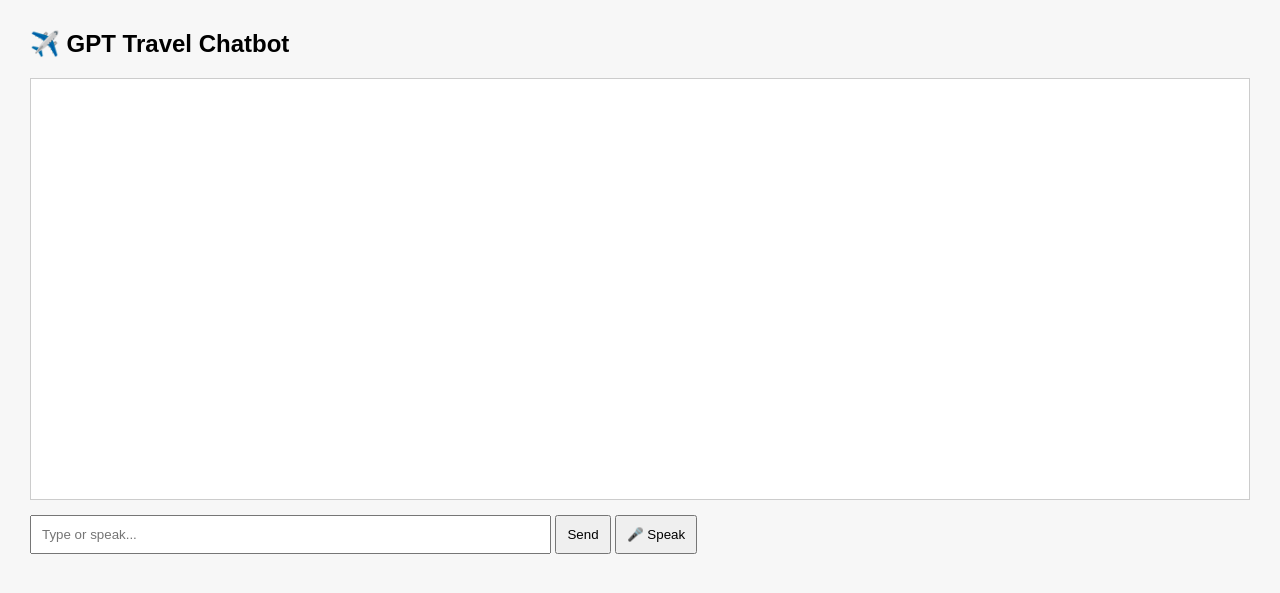
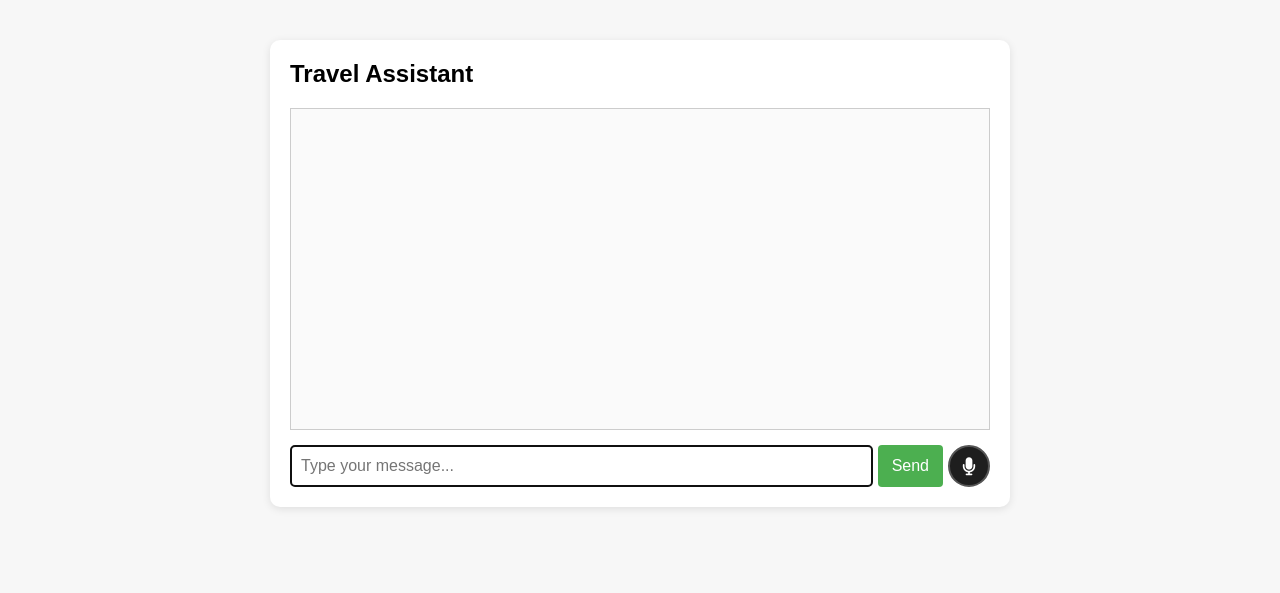
Before and after one commit to phuocdang86/smart-travel-bot, a Flask app: page / in a window 1280 px wide. Shown: the top 593 px of the page. Run offline with Flask 3, Linux system fonts and the light colour scheme.

Commit message:
update hotel booking function

```diff
--- a/app.py
+++ b/app.py
@@ -1,13 +1,17 @@
-from flask import Flask, request, jsonify, render_template
+from flask import Flask, request, jsonify, render_template, session
 import os
+import requests
+import json
+from datetime import datetime
 from dotenv import load_dotenv
 from openai import AzureOpenAI
+import re
 
 load_dotenv()
+app = Flask(__name__)
+app.secret_key = os.getenv("SECRET_KEY", "travel-secret-key")
 
-app = Flask(__name__)
-
-# Setup Azure OpenAI
+# Azure OpenAI Setup
 client = AzureOpenAI(
     api_key=os.getenv("AZURE_OPENAI_API_KEY"),
     azure_endpoint=os.getenv("AZURE_OPENAI_ENDPOINT"),
@@ -15,48 +19,216 @@ client = AzureOpenAI(
 )
 deployment_name = os.getenv("AZURE_OPENAI_DEPLOYMENT")
 
+# Travel Advisor API Setup
+RAPIDAPI_KEY = os.getenv("RAPIDAPI_KEY")
+RAPIDAPI_HOST = os.getenv("RAPIDAPI_HOST")
+TRAVEL_SEARCH_URL = "https://travel-advisor.p.rapidapi.com/locations/search"
+HOTEL_LIST_URL = "https://travel-advisor.p.rapidapi.com/hotels/list"
+
+headers = {
+    "X-RapidAPI-Key": RAPIDAPI_KEY,
+    "X-RapidAPI-Host": RAPIDAPI_HOST
+}
+
+def parse_dates(text):
+    match = re.search(r"(\d{1,2})[-–](\d{1,2})/(\d{2,4})", text)
+    if match:
+        start_day, end_day, month = match.groups()
+        year = datetime.now().year
+        start_date = f"{year}-{int(month):02d}-{int(start_day):02d}"
+        end_date = f"{year}-{int(month):02d}-{int(end_day):02d}"
+        return start_date, end_date
+    return None, None
+
+def extract_travel_info(user_input):
+    extraction_prompt = f"""
+Extract and return the following from the user's travel request in JSON:
+- City
+- Check-in date (format YYYY-MM-DD)
+- Check-out date (format YYYY-MM-DD)
+- Number of adults
+- Number of children
+- Preferences (e.g. CBD, budget, sorting)
+Return "unknown" if any field is missing. If the number of customers unknown, set 1 adult as default.
+
+Input: {user_input}
+"""
+    messages = [{"role": "system", "content": "You extract structured travel info."},
+                {"role": "user", "content": extraction_prompt}]
+    response = client.chat.completions.create(
+        model=deployment_name,
+        messages=messages
+    )
+    return json.loads(response.choices[0].message.content.strip())
+
+def extract_option_number(text):
+    match = re.search(r'option\s*(\d+)', text.lower())
+    return int(match.group(1)) if match else None
+
+def get_city_location_id(city):
+    params = {"query": city, "limit": "1"}
+    res = requests.get(TRAVEL_SEARCH_URL, headers=headers, params=params)
+    try:
+        return res.json()["data"][0]["result_object"]["location_id"]
+    except:
+        return None
+
+def get_hotels(location_id, checkin, adults="2"):
+    params = {
+        "location_id": location_id,
+        "checkin": checkin,
+        "adults": adults,
+        "nights": "1",
+        "currency": "USD",
+        "sort": "price"
+    }
+    res = requests.get(HOTEL_LIST_URL, headers=headers, params=params)
+    hotels = res.json().get("data", [])
+    result = []
+    for h in hotels[:5]:
+        if h.get("name") and h.get("price"):
+            result.append({
+                "name": h["name"],
+                "location": h["location_string"],
+                "price": h["price"],
+                "rating": h.get("rating", "N/A"),
+                "summary": f"{h['name']} – {h['location_string']}, {h['price']} (Rating: {h.get('rating', 'N/A')})"
+            })
+    return result
 
 @app.route('/')
 def home():
     return render_template("chat.html")
 
-
 @app.route('/chat', methods=['POST'])
 def chat():
     user_input = request.json.get("message")
 
-    system_prompt = """
-    You are a helpful and knowledgeable travel assistant.
+    if "messages" not in session:
+        session["messages"] = [
+            {"role": "system", "content": "You're a natural, helpful travel assistant. Never repeat questions. Use memory to avoid re-asking what's already known. Respond conversationally and ask only what's missing."}
+        ]
+    if "extracted" not in session:
+        session["extracted"] = {}
 
-    Your job is to assist users with travel-related questions, such as finding hotel options, suggesting destinations, explaining visa requirements, or helping with planning itineraries.
+    history = session.get("messages", [])
+    history.append({"role": "user", "content": user_input})
 
-    If the user asks for a hotel, try to understand the location, dates, number of people (adults and children), and their preferences. Respond clearly with relevant information or follow-up questions if details are missing.
+    checkin_parsed, _ = parse_dates(user_input)
 
-    Use natural and concise language. Be friendly, proactive, and professional. Do not assume too much — clarify when something is ambiguous.
+    intent_prompt = f"""
+Determine if the following user message is intended to inquire about hotel booking or planning a trip.
+Respond only with 'yes' or 'no'.
+Message: {user_input}
+"""
+    intent_response = client.chat.completions.create(
+        model=deployment_name,
+        messages=[
+            {"role": "system", "content": "You determine intent to book a hotel."},
+            {"role": "user", "content": intent_prompt}
+        ]
+    ).choices[0].message.content.strip()
 
-    Examples:
-    - "Sure! What city are you traveling to, and when do you plan to check in?"
-    - "Got it. You're looking for a hotel in Tokyo next weekend for two adults and a child aged 6. Do you have a budget in mind?"
+    print("🤖 GPT intent detection response:", intent_response)
+    intent_check = intent_response.strip().lower()
+    intent_check = "yes" if intent_check == "yes" else "no"
 
-    If the user is not asking about travel, behave as a general helpful assistant.
-    """
+    if intent_check != "yes":
+        session["extracted"] = {}
+        session["messages"] = session["messages"][:1]
 
-    messages = [
-        {"role": "system", "content": system_prompt},
-        {"role": "user", "content": user_input}
-    ]
+    extracted = {}
+    if intent_check == "yes":
+        extracted = extract_travel_info(user_input)
 
-    try:
-        response = client.chat.completions.create(
-            model=deployment_name,
-            messages=messages
-        )
-        gpt_reply = response.choices[0].message.content.strip()
-        return jsonify({"response": gpt_reply})
-    except Exception as e:
-        return jsonify({"response": f"❌ Error: {str(e)}"})
+    for k, v in extracted.items():
+        if isinstance(v, str):
+            if v.lower() != "unknown":
+                session["extracted"][k] = v
+        else:
+            session["extracted"][k] = v
 
+    if checkin_parsed:
+        parsed_year = int(checkin_parsed.split("-")[0])
+        current_year = datetime.now().year
+        if ("Check-in date" not in session["extracted"]) or (int(session["extracted"].get("Check-in date", "0000-00-00").split("-")[0]) < current_year):
+            session["extracted"]["Check-in date"] = checkin_parsed
 
+    info = session.get("extracted", {})
+    print("🔍 Extracted info from session:", info)
+    print("📅 Parsed check-in (from parse_dates):", checkin_parsed)
+    filled = all(key in info for key in ["City", "Check-in date"])
+
+    def summarize_info(info):
+        parts = []
+        if "City" in info:
+            parts.append(f"destination: {info['City']}")
+        if "Check-in date" in info:
+            parts.append(f"check-in on {info['Check-in date']}")
+        if "Number of adults" in info:
+            parts.append(f"{info['Number of adults']} adult(s)")
+        if "Preferences" in info:
+            parts.append(f"preferences: {info['Preferences']}")
+        return ", ".join(parts)
+
+    option_requested = extract_option_number(user_input)
+    if option_requested and "hotels" in session:
+        index = option_requested - 1
+        if 0 <= index < len(session["hotels"]):
+            selected = session["hotels"][index]
+            gpt_reply = f"Here are more details about **{selected['name']}**:\n\n" \
+                         f"**Location:** {selected['location']}\n" \
+                         f"**Price:** {selected['price']}\n" \
+                         f"**Rating:** {selected['rating']}\n" \
+                         f"This hotel is known for being affordable and well-located in the city center."
+            session["messages"] = history + [{"role": "assistant", "content": gpt_reply}]
+            return jsonify({"response": gpt_reply.replace('\n', '<br>')})
+
+    if filled and intent_check == "yes":
+        city, checkin = info["City"], info["Check-in date"]
+        adults = str(info.get("Number of adults", "1"))
+        location_id = get_city_location_id(city)
+        if location_id:
+            hotels = get_hotels(location_id, checkin, adults)
+            session["hotels"] = hotels
+            if hotels:
+                hotel_msg = "<ul>" + "".join(f"<li><strong>Option {i+1}:</strong> {h['summary']}</li>" for i, h in enumerate(hotels)) + "</ul>"
+            else:
+                hotel_msg = "I couldn’t find any hotels — maybe try different dates."
+            assistant_prompt = f"""
+You are a helpful and friendly travel assistant.
+Here’s what the user has told you so far:
+
+- City: {city}
+- Check-in date: {checkin}
+- Guests: {adults} adult(s)
+- Preferences: {info.get('Preferences', 'not specified')}
+
+Please respond in a natural, conversational way. If everything is known, suggest a few hotels using bullet points. Be warm and engaging — not robotic.
+
+Here are the hotel results:
+{hotel_msg}
+"""
+        else:
+            assistant_prompt = f"The city '{city}' could not be found. Ask the user to recheck the spelling."
+    else:
+        assistant_prompt = "You are a warm, friendly travel assistant. The user just said hello or sent a casual greeting. Reply naturally and helpfully — say something like: 'Hi there! I’m your travel assistant. I can help with planning trips, finding hotels, or answering travel questions. Just let me know what you need!' Avoid asking for destination or travel dates unless the user brings them up."
+
+    messages = [{"role": "system", "content": assistant_prompt}] + session["messages"]
+    gpt_reply = client.chat.completions.create(
+        model=deployment_name,
+        messages=messages
+    ).choices[0].message.content.strip()
+
+    session["messages"] = session["messages"] + [{"role": "assistant", "content": gpt_reply}]
+    return jsonify({"response": gpt_reply.replace('\n', '<br>')})
+
+@app.route('/reset', methods=['POST'])
+def reset():
+    session.pop("messages", None)
+    session.pop("extracted", None)
+    session.pop("hotels", None)
+    return jsonify({"response": "Reset complete."})
 
 if __name__ == "__main__":
     app.run(debug=True)
--- a/templates/chat.html
+++ b/templates/chat.html
@@ -1,100 +1,168 @@
 <!DOCTYPE html>
-<html>
+<html lang="en">
 <head>
-    <title>GPT Travel Chatbot</title>
+  <meta charset="UTF-8">
+  <title>Travel Assistant</title>
+  <link rel="stylesheet" href="https://cdnjs.cloudflare.com/ajax/libs/font-awesome/6.4.0/css/all.min.css">
   <style>
     body {
       font-family: Arial, sans-serif;
-            margin: 30px;
+      margin: 0;
       background: #f7f7f7;
     }
-        #chatbox {
-            height: 400px;
-            background: white;
+
+    .container {
+      max-width: 700px;
+      margin: 40px auto;
+      background: #fff;
+      padding: 20px;
+      border-radius: 10px;
+      box-shadow: 0 2px 8px rgba(0, 0, 0, 0.1);
+    }
+
+    h2 {
+      margin-top: 0;
+    }
+
+    .message-box {
+      min-height: 300px;
+      padding: 10px;
       border: 1px solid #ccc;
-            padding: 10px;
-            overflow-y: scroll;
+      background: #fafafa;
+      overflow-y: auto;
+      margin-bottom: 15px;
+      white-space: pre-line;
+    }
+
+    .message {
       margin-bottom: 10px;
     }
-        .user, .bot {
-            margin: 5px 0;
+
+    .user {
+      font-weight: bold;
     }
-        .user b {
-            color: #007bff;
+
+    .bot {
+      color: #2e7d32;
     }
-        .bot b {
-            color: #28a745;
+
+    .input-group {
+      display: flex;
+      gap: 5px;
     }
-        input, button {
+
+    input[type="text"] {
+      flex: 1;
       padding: 10px;
-            margin-top: 5px;
+      font-size: 16px;
+      border: 1px solid #aaa;
+      border-radius: 4px;
+    }
+
+    button {
+      padding: 10px 14px;
+      font-size: 16px;
+      cursor: pointer;
+      border-radius: 4px;
+      border: none;
+      background-color: #4caf50;
+      color: white;
+    }
+
+    button:hover {
+      background-color: #45a049;
+    }
+
+    .mic-button {
+      background-color: #1e1e1e;
+      border: 2px solid #555;
+      border-radius: 50%;
+      width: 42px;
+      height: 42px;
+      display: flex;
+      align-items: center;
+      justify-content: center;
+      color: white;
+      transition: background 0.2s ease;
+    }
+
+    .mic-button:hover {
+      background-color: #333;
+    }
+
+    .mic-button i {
+      font-size: 18px;
     }
   </style>
 </head>
 <body>
-    <h2>✈️ GPT Travel Chatbot</h2>
+  <div class="container">
+    <h2>Travel Assistant</h2>
+    <div id="chat-box" class="message-box"></div>
 
-    <div id="chatbox"></div>
-
-    <input type="text" id="userInput" placeholder="Type or speak..." onkeydown="handleKey(event)" size="60"/>
-    <button onclick="sendMessage()">Send</button>
-    <button onclick="startVoice()">🎤 Speak</button>
+    <div class="input-group">
+      <input type="text" id="user-input" placeholder="Type your message..." autofocus>
+      <button id="send">Send</button>
+      <button id="voice" class="mic-button" title="Speak"><i class="fas fa-microphone"></i></button>
+    </div>
+  </div>
 
   <script>
-        const chatbox = document.getElementById("chatbox");
+    const chatBox = document.getElementById('chat-box');
+    const userInput = document.getElementById('user-input');
+    const sendButton = document.getElementById('send');
+    const voiceButton = document.getElementById('voice');
 
     function appendMessage(sender, message) {
-            const div = document.createElement("div");
-            div.className = sender;
-            div.innerHTML = `<b>${sender === 'user' ? 'You' : 'GPT'}:</b> ${message}`;
-            chatbox.appendChild(div);
-            chatbox.scrollTop = chatbox.scrollHeight;
+      const div = document.createElement('div');
+      div.classList.add('message');
+      div.innerHTML = `<span class="${sender}"><strong>${sender === 'user' ? 'You' : 'Bot'}:</strong> ${message}</span>`;
+      chatBox.appendChild(div);
+      chatBox.scrollTop = chatBox.scrollHeight;
     }
 
     function sendMessage() {
-            const input = document.getElementById("userInput");
-            const userMessage = input.value.trim();
-            if (!userMessage) return;
+      const message = userInput.value.trim();
+      if (!message) return;
 
-            appendMessage("user", userMessage);
-            input.value = "";
+      appendMessage('user', message);
+      userInput.value = '';
 
-            fetch("/chat", {
-                method: "POST",
-                headers: { "Content-Type": "application/json" },
-                body: JSON.stringify({ message: userMessage })
+      fetch('/chat', {
+        method: 'POST',
+        headers: { 'Content-Type': 'application/json' },
+        body: JSON.stringify({ message })
       })
       .then(res => res.json())
       .then(data => {
-                appendMessage("bot", data.response.replace(/\n/g, "<br>"));
-            })
-            .catch(() => {
-                appendMessage("bot", "⚠️ Something went wrong. Please try again.");
+        appendMessage('bot', data.response);
       });
     }
 
-        function handleKey(event) {
-            if (event.key === "Enter") {
-                event.preventDefault();
-                sendMessage();
-            }
-        }
+    sendButton.onclick = sendMessage;
+    userInput.addEventListener('keypress', e => {
+      if (e.key === 'Enter') sendMessage();
+    });
 
-        function startVoice() {
-            const recognition = new (window.SpeechRecognition || window.webkitSpeechRecognition)();
+    // Voice recognition
+    if ('webkitSpeechRecognition' in window) {
+      const recognition = new webkitSpeechRecognition();
       recognition.lang = 'en-US';
+      recognition.continuous = false;
       recognition.interimResults = false;
+
+      voiceButton.onclick = () => {
         recognition.start();
+      };
 
-            recognition.onresult = function(event) {
+      recognition.onresult = event => {
         const transcript = event.results[0][0].transcript;
-                document.getElementById("userInput").value = transcript;
+        userInput.value = transcript;
         sendMessage();
       };
-
-            recognition.onerror = function(event) {
-                alert("Voice recognition error: " + event.error);
-            };
+    } else {
+      voiceButton.disabled = true;
+      voiceButton.title = "Voice recognition not supported";
     }
   </script>
 </body>
```
Lines whose indentation alone changed are shown as unchanged.
